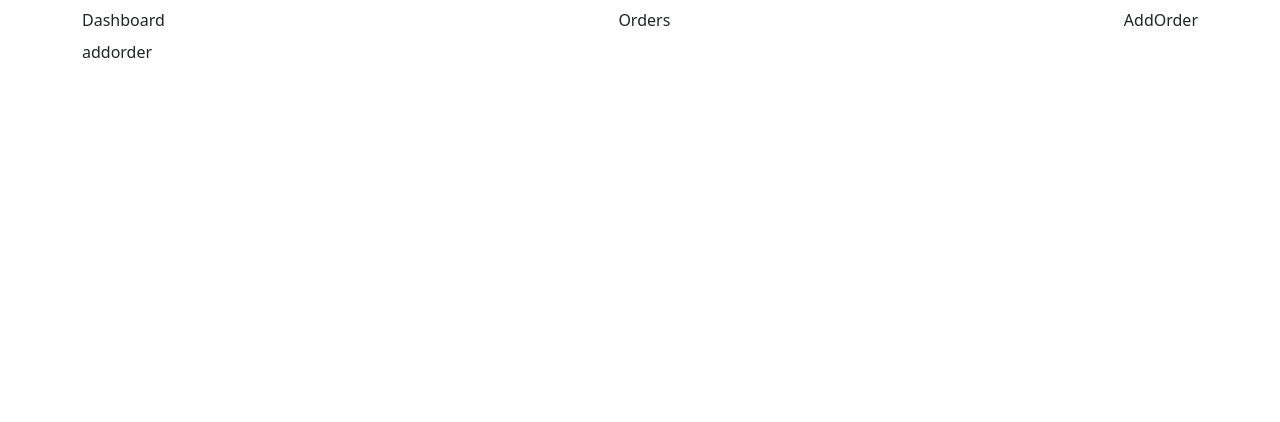
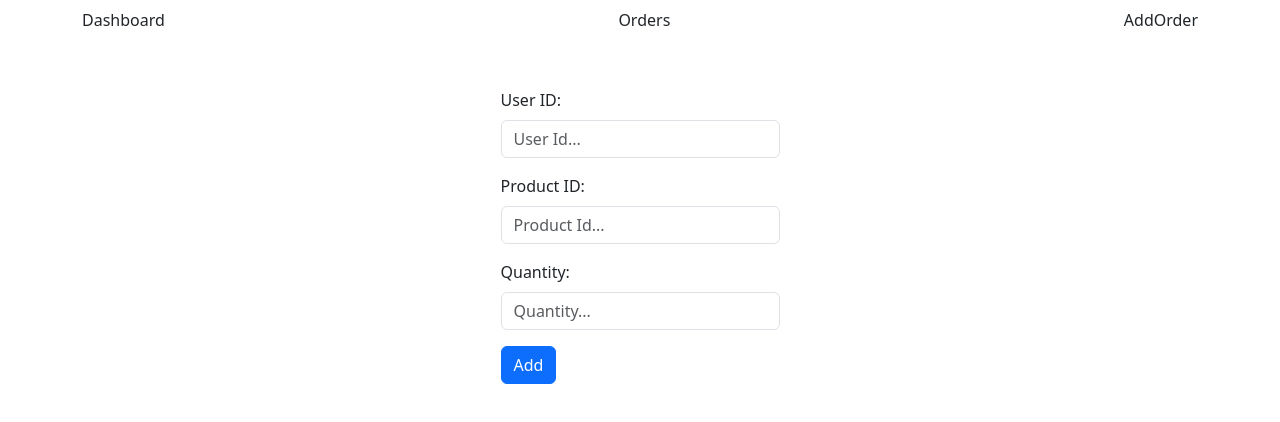
Before and after one commit to m-reyhaneh-m/order-management, a React (Vite) app: page /orders/new in a window 1280 px wide. Shown: the top 422 px of the page. Built offline with nearby package versions, Linux system fonts and the light colour scheme; no server answers.

Commit message:
feat: add order creation and details

```diff
--- a/package.json
+++ b/package.json
@@ -10,13 +10,16 @@
     "preview": "vite preview"
   },
   "dependencies": {
+    "@hookform/resolvers": "^5.9.1",
     "axios": "^1.20.0",
     "bootstrap": "^5.3.8",
     "react": "^19.2.8",
     "react-dom": "^19.2.8",
+    "react-hook-form": "^7.88.0",
     "react-loading-skeleton": "^3.5.0",
     "react-router-dom": "^7.18.2",
-    "skeleton": "^5.0.1"
+    "skeleton": "^5.0.1",
+    "zod": "^4.6.5"
   },
   "devDependencies": {
     "@types/react": "^19.2.18",
--- a/src/pages/AddOrder.jsx
+++ b/src/pages/AddOrder.jsx
@@ -1,9 +1,86 @@
-import React from 'react'
+import { zodResolver } from "@hookform/resolvers/zod";
+import React, { useContext } from "react";
+import { useForm } from "react-hook-form";
+import { z } from "zod";
+import { addOrder } from "../services/orderApi";
+import { OrderContext } from "../context/OrderContext";
+
+const schema = z.object({
+  userId: z.number().int().positive(),
+  productId: z.number().int().positive(),
+  quantity: z.number().min(1).int(),
+});
 
 export default function AddOrder() {
+  const { setOrders } = useContext(OrderContext);
+  const {
+    register,
+    handleSubmit,
+    formState: { errors, isSubmitting },
+    reset,
+  } = useForm({
+    resolver: zodResolver(schema),
+  });
+  const onSubmit = async (data) => {
+    const orderData = {
+      userId: data.userId,
+      products: [
+        {
+          id: data.productId,
+          quantity: data.quantity,
+        },
+      ],
+    };
+    try {
+      const result = await addOrder(orderData);
+      setOrders((prevOrder) => [...prevOrder, result]);
+      reset();
+    } catch (error) {
+      console.log("Error adding order:", error);
+    }
+  };
+
   return (
-    <div>
-      addorder
-    </div>
-  )
+    <form onSubmit={handleSubmit(onSubmit)} className="w-25 mx-auto mt-5">
+      <div className="mb-3 mt-1">
+        <label className="form-label">User ID:</label>
+        <input
+          {...register("userId", { valueAsNumber: true })}
+          className="form-control"
+          placeholder="User Id..."
+          type="number"
+        />
+        {errors.userId && (
+          <div className="text-danger">{errors.userId.message}</div>
+        )}
+      </div>
+      <div className="mb-3 mt-1">
+        <label className="form-label">Product ID:</label>
+        <input
+          {...register("productId", { valueAsNumber: true })}
+          className="form-control"
+          placeholder="Product Id..."
+          type="number"
+        />
+        {errors.productId && (
+          <div className="text-danger">{errors.productId.message}</div>
+        )}
+      </div>
+      <div className="mb-3 mt-1">
+        <label className="form-label">Quantity:</label>
+        <input
+          {...register("quantity", { valueAsNumber: true })}
+          className="form-control"
+          placeholder="Quantity..."
+          type="number"
+        />
+        {errors.quantity && (
+          <div className="text-danger">{errors.quantity.message}</div>
+        )}
+      </div>
+      <button type="submit" className="btn btn-primary" disabled={isSubmitting}>
+        {isSubmitting ? "Adding..." : "Add"}
+      </button>
+    </form>
+  );
 }
--- a/src/pages/OrderDetails.jsx
+++ b/src/pages/OrderDetails.jsx
@@ -1,15 +1,22 @@
-import React, { useEffect, useState } from "react";
+import React, { useContext, useEffect, useState } from "react";
 import { useParams } from "react-router-dom";
 import { getOrderById } from "../services/orderApi";
 import LoadingDetails from "../Loading/LoadingDetails";
+import { OrderContext } from "../context/OrderContext";
 
 export default function OrderDetails() {
   const [order, setOrder] = useState();
   const [error, setError] = useState(null);
   const { id } = useParams();
+  const { orders } = useContext(OrderContext);
   useEffect(() => {
     const loadOrder = async () => {
       try {
+        const contextOrder = orders.find((order) => order.id === Number(id));
+        if (contextOrder) {
+          setOrder(contextOrder);
+          return;
+        }
         const data = await getOrderById(id);
         setOrder(data);
       } catch (error) {
@@ -18,7 +25,7 @@ export default function OrderDetails() {
       }
     };
     loadOrder();
-  }, [id]);
+  }, [id, orders]);
   console.log(order);
   if (error) {
     return <p className="text-danger fw-bold fs-5 text-center my-5">{error}</p>;
--- a/src/services/orderApi.jsx
+++ b/src/services/orderApi.jsx
@@ -4,8 +4,12 @@ const getOrder = async () => {
   const response = await axios.get("https://dummyjson.com/carts");
   return response.data.carts;
 };
-const getOrderById = async(id)=>{
-  const response = await axios.get(`https://dummyjson.com/carts/${id}`)
-  return response.data
-}
-export { getOrder, getOrderById };
+const getOrderById = async (id) => {
+  const response = await axios.get(`https://dummyjson.com/carts/${id}`);
+  return response.data;
+};
+const addOrder = async (data) => {
+  const response = await axios.post("https://dummyjson.com/carts/add", data);
+  return response.data;
+};
+export { getOrder, getOrderById, addOrder };
```
Also changed, not shown: 1 other file (tests, documents, lock files or other folders).
